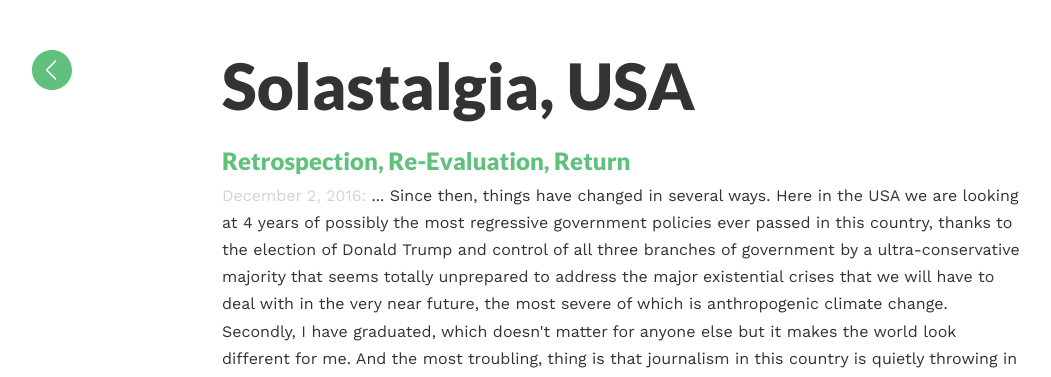
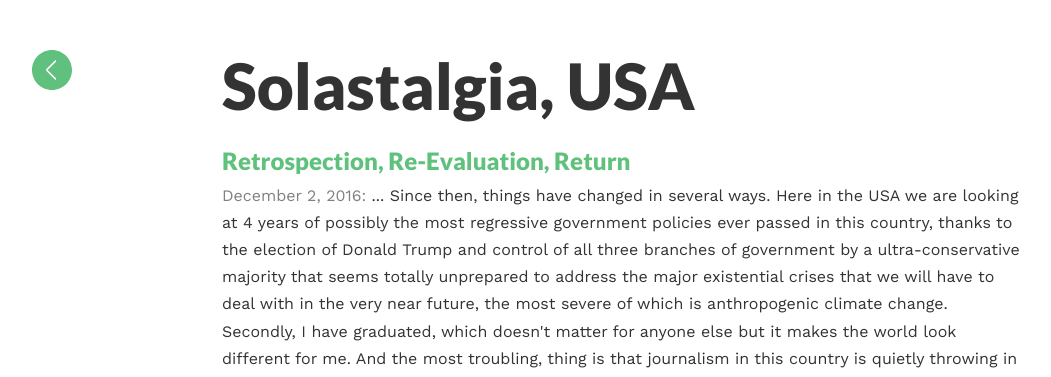
Before and after one commit to SolastalgiaUSA/solastalgiausa.github.io, a Jekyll site: the page built from index.html, in a window 1280 px wide. Shown: the top 377 px of the page, without its empty margins (18-1069 px from the left). Built offline with Jekyll 4.4.1, drawn with Linux system fonts in a browser that asks for light colours.

Commit message:
darker gray

```diff
--- a/_layouts/post.html
+++ b/_layouts/post.html
@@ -2,5 +2,5 @@
 layout: default
 ---
 <h1 class="post-headline">{{page.title}}</h1>
-<div class="meta"><span style="color:#d3d3d3">{{page.date | date: '%B %d, %Y'}}</span></div>
+<div class="meta"><span style="color:#808080">{{page.date | date: '%B %d, %Y'}}</span></div>
 {{content}}
--- a/index.html
+++ b/index.html
@@ -3,5 +3,5 @@
 ---
 <h1 class="headline">{{site.title}}</h1>
 {% for post in site.posts %}
-<h2><a href="{{post.url | prepend: site.baseurl}}">{{post.title}}</a></h2> <span style="color:#d3d3d3">{{ post.date | date: "%B %-d, %Y" }}:</span> {{ post.excerpt }}
+<h2><a href="{{post.url | prepend: site.baseurl}}">{{post.title}}</a></h2> <span style="color:#808080">{{ post.date | date: "%B %-d, %Y" }}:</span> {{ post.excerpt }}
 {% endfor %}
```
